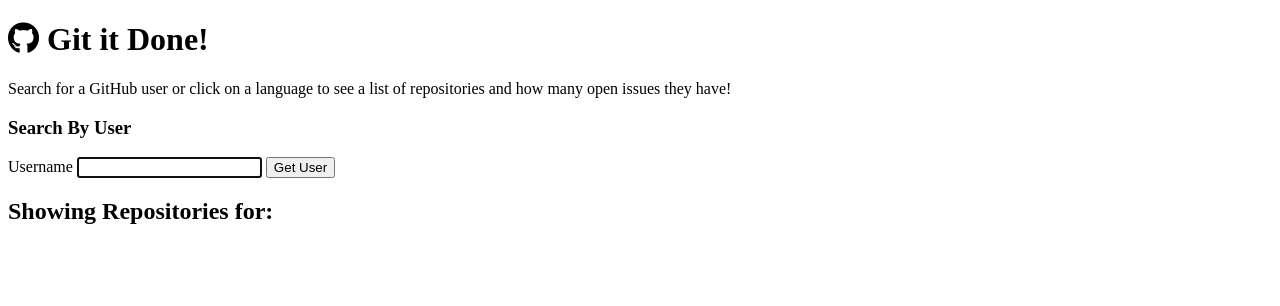
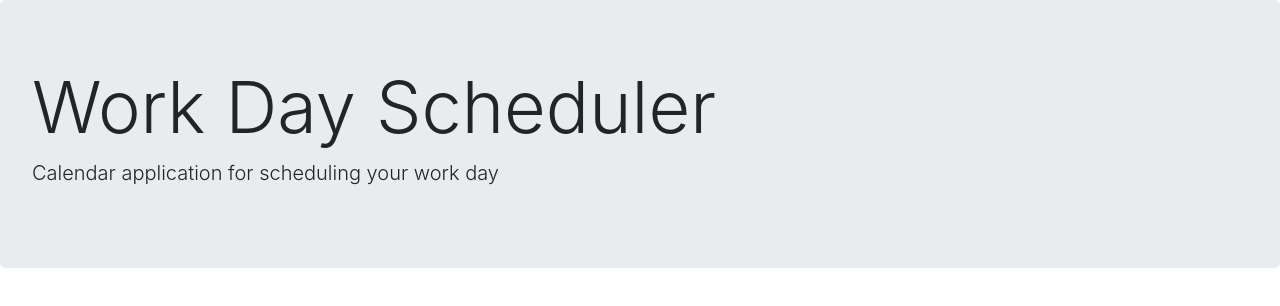
Before and after one commit to tonyslonaker/workday-schedule, a plain HTML site: page index.html in a window 1280 px wide. Drawn offline with nearby package versions, Linux system fonts and the light colour scheme.

Commit message:
update HTML

```diff
--- a/index.html
+++ b/index.html
@@ -1,46 +1,31 @@
 <!DOCTYPE html>
 <html lang="en">
 
-<head>
-  <meta charset="UTF-8">
-  <meta name="viewport" content="width=device-width, initial-scale=1.0">
-  <meta http-equiv="X-UA-Compatible" content="ie=edge">
-  <link href="https://fonts.googleapis.com/css?family=IBM+Plex+Sans:400,400i,700&display=swap" rel="stylesheet">
-  <link rel="stylesheet" href="https://cdnjs.cloudflare.com/ajax/libs/font-awesome/5.11.2/css/all.min.css">
-  <link rel="stylesheet" href="./assets/css/style.css" />
-  <title>Git it Done</title>
-</head>
+  <head>
+    <meta charset="UTF-8" />
+    <meta name="viewport" content="width=device-width, initial-scale=1.0" />
+    <meta http-equiv="X-UA-Compatible" content="ie=edge" />
+    <link rel="stylesheet" href="https://stackpath.bootstrapcdn.com/bootstrap/4.3.1/css/bootstrap.min.css" />
+    <link rel="stylesheet" href="https://use.fontawesome.com/releases/v5.8.1/css/all.css"
+      integrity="sha384-50oBUHEmvpQ+1lW4y57PTFmhCaXp0ML5d60M1M7uH2+nqUivzIebhndOJK28anvf" crossorigin="anonymous" />
+    <link href="https://fonts.googleapis.com/css?family=Open+Sans&display=swap" rel="stylesheet" />
+    <link rel="stylesheet" href="./assets/css/style.css" />
+    <title>Work Day Scheduler</title>
+  </head>
 
-<body class="flex-column min-100-vh">
-  <header class="hero">
-    <h1 class="app-title"><i class="fab fa-github"></i> Git it Done!</h1>
-    <p>Search for a GitHub user or click on a language to see a list of repositories and how many open issues they have!
-    </p>
-  </header>
-
-
-  <main class="flex-row justify-space-between">
-    <div class="col-12 col-md-4">
-
-      <div class="card">
-        <h3 class="card-header text-uppercase">Search By User</h3>
-        <form id="user-form" class="card-body">
-          <label class="form-label" for="username">Username</label>
-          <input name="username" id="username" type="text" autofocus="true" class="form-input" />
-          <button type="submit" class="btn">Get User</button>
-        </form>
-      </div>
+  <body>
+    <header class="jumbotron">
+      <h1 class="display-3">Work Day Scheduler</h1>
+      <p class="lead">Calendar application for scheduling your work day</p>
+      <p id="currentDay" class="lead"></p>
+    </header>
+    <div class="container">
+      <!-- Timeblocks go here -->
     </div>
 
-    <div class="col-12 col-md-8">
-      <h2 class="subtitle">Showing Repositories for: <span id="repo-search-term"></span></h2>
-      <div id="repos-container" class="list-group">
-
-      </div>
-    </div>
-  </main>
-
-  <script src="./assets/js/homepage.js"></script>
-</body>
+    <script src="https://code.jquery.com/jquery-3.4.1.min.js"></script>
+    <script src="https://cdnjs.cloudflare.com/ajax/libs/moment.js/2.24.0/moment.min.js"></script>
+    <script src="./assets/js/script.js"></script>
+  </body>
 
 </html>
```
